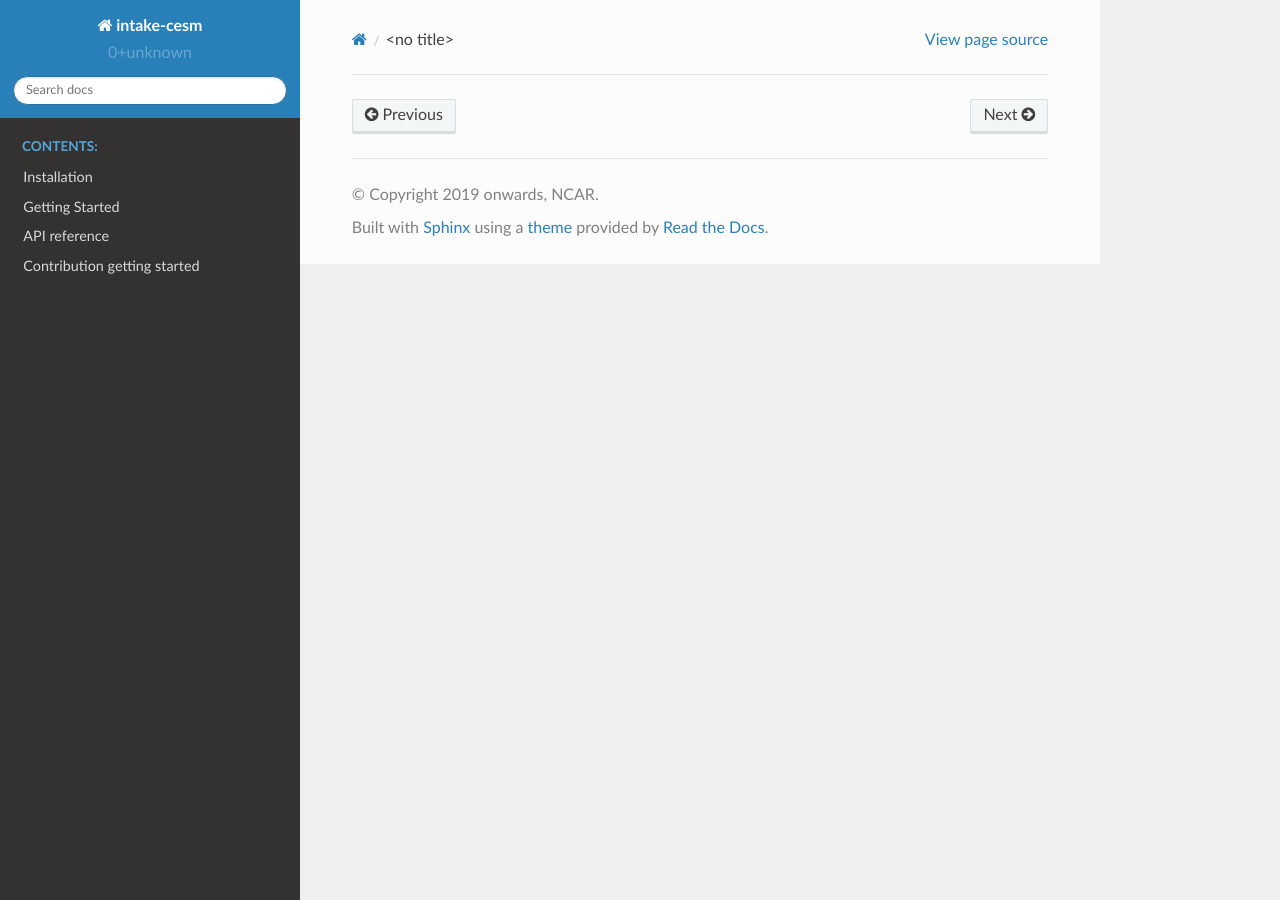
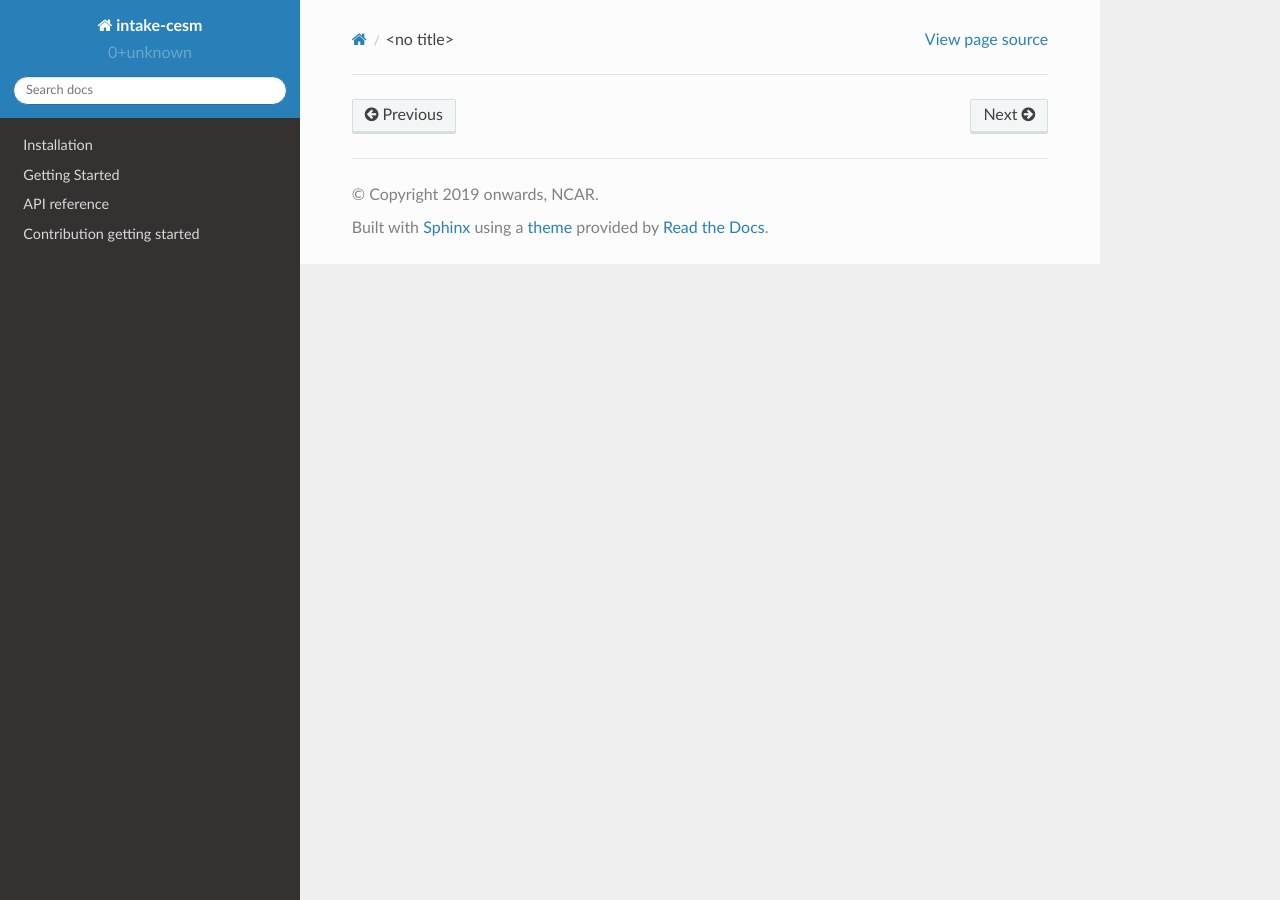
Before and after one commit to intake/intake-esm, a Sphinx documentation site: the page built from docs/source/authors.rst, in a window 1280 px wide. Built offline with Sphinx 7.4.7 and the Read the Docs theme 2.0.0, drawn with Linux system fonts in a browser that asks for light colours.

Commit message:
update index.rst

```diff
--- a/docs/source/index.rst
+++ b/docs/source/index.rst
@@ -1,11 +1,8 @@
-.. include:: ../../README.rst
-
 Contents:
 =========
 
 .. toctree::
    :maxdepth: 2
-   :caption: Contents:
 
    installation
    getting-started.ipynb
```
Also changed, not shown: other parts of docs/source/index.rst (+3 -0 lines).
